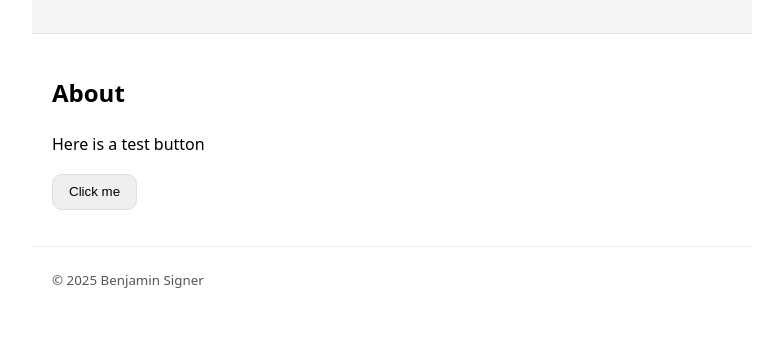
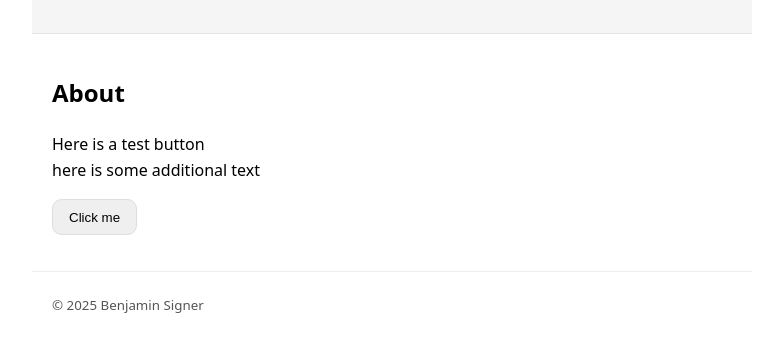
Before and after one commit to b-signer/first-website, a plain HTML site: page index.html in a window 1280 px wide. Shown: the part 116-468 px from the top of the page, without its empty margins (248-1031 px from the left). Drawn offline with Linux system fonts and the light colour scheme.

Commit message:
Added additional text

```diff
--- a/index.html
+++ b/index.html
@@ -16,7 +16,7 @@
   <main>
     <section>
       <h2>About</h2>
-      <p>Here is a test button</p>
+      <p>Here is a test button<br>here is some additional text</p>
       <button id="btn">Click me</button>
       <p id="msg" aria-live="polite"></p>
     </section>
```
